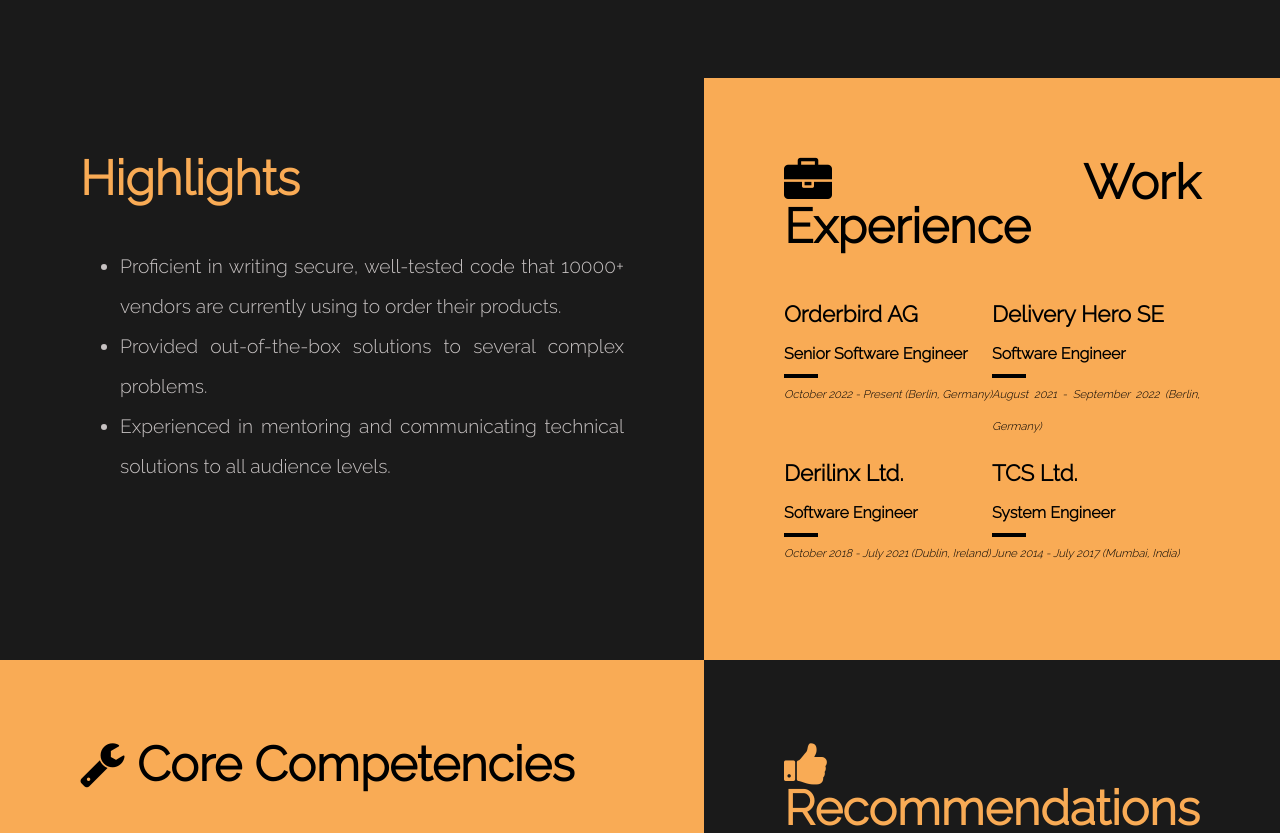
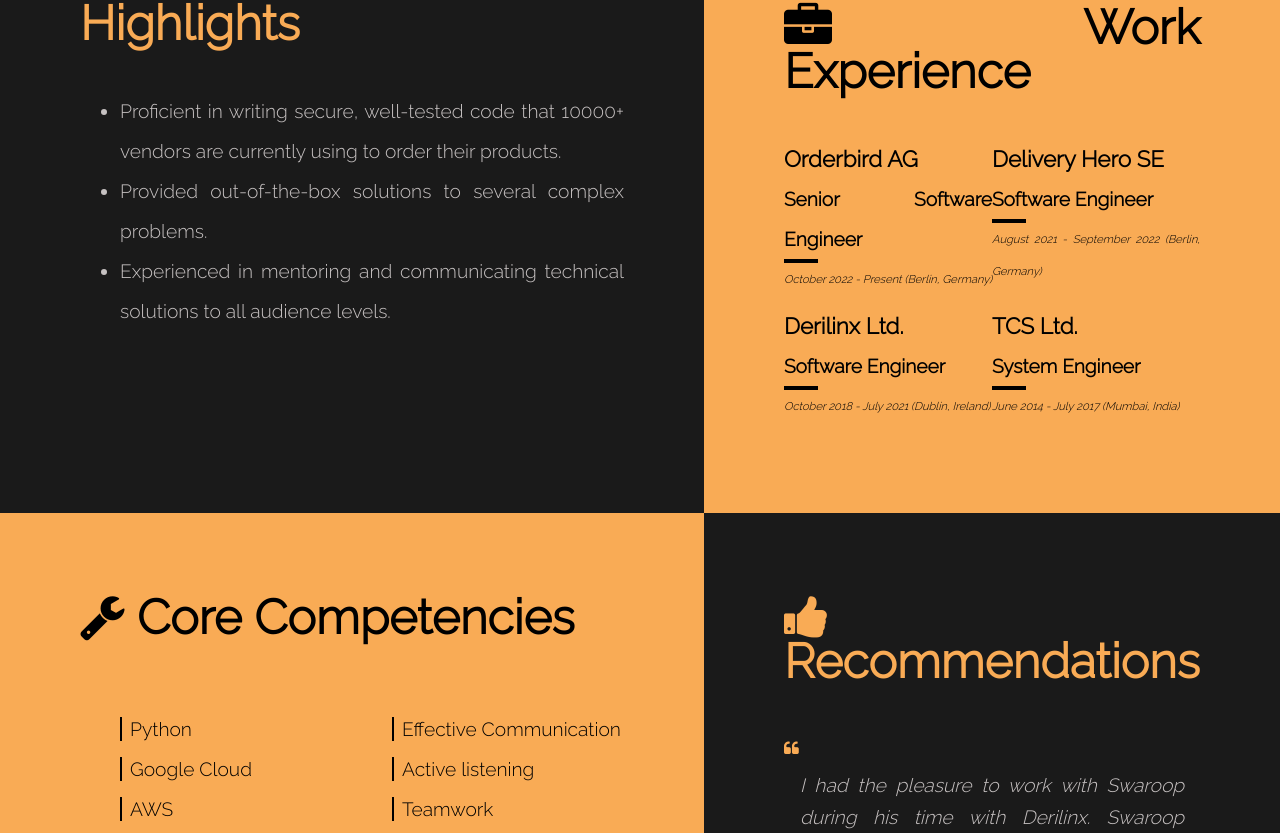
Before and after one commit to ss-bhat/portfolio, a plain HTML site: page index.html in a window 1280 px wide. Shown: the part 877-1710 px from the top of the page. Drawn offline with Linux system fonts and the light colour scheme.

Commit message:
fix css bug

```diff
--- a/index.html
+++ b/index.html
@@ -45,7 +45,8 @@
         .hero .right-section {
             box-sizing: border-box;
             min-width: 45%;
-            padding: 8rem;
+            min-height: 100%;
+            padding: 3rem;
             margin: auto;
         }
         .name-title h1 {
@@ -122,7 +123,6 @@
         }
         .company-section ul {
           list-style: none;
-          padding-right: 3rem;
         }
         .company-section ul li::before {
           content: "";
@@ -178,7 +178,7 @@
             min-width: 100%;
             min-height: 100%;
         }
-        @media (min-width: 320px) and (max-width: 1261px) {
+        @media (min-width: 320px) and (max-width: 1224px) {
             .profile-pic {
                 display: none;
             }
@@ -240,25 +240,25 @@
                     <div class="companies">
                         <div class="company-section">
                             <h3 class="remove-bottom-margin remove-top-margin">Orderbird AG</h3>
-                            <h5 class="remove-top-margin remove-bottom-margin">Senior Software Engineer</h5>
+                            <h4 class="remove-top-margin remove-bottom-margin">Senior Software Engineer</h4>
                             <hr>
                             <p class="remove-top-margin">October 2022 - Present (Berlin, Germany)</p>
                         </div>
                         <div class="company-section">
                             <h3 class="remove-bottom-margin remove-top-margin">Delivery Hero SE</h3>
-                            <h5 class="remove-top-margin remove-bottom-margin">Software Engineer</h5>
+                            <h4 class="remove-top-margin remove-bottom-margin">Software Engineer</h4>
                             <hr>
                             <p class="remove-top-margin">August 2021 - September 2022 (Berlin, Germany)</p>
                         </div>
                         <div class="company-section">
                             <h3 class="remove-bottom-margin remove-top-margin">Derilinx Ltd.</h3>
-                            <h5 class="remove-top-margin remove-bottom-margin">Software Engineer</h5>
+                            <h4 class="remove-top-margin remove-bottom-margin">Software Engineer</h4>
                             <hr>
                             <p class="remove-top-margin">October 2018 - July 2021 (Dublin, Ireland)</p>
                         </div>
                         <div class="company-section">
                             <h3 class="remove-bottom-margin remove-top-margin">TCS Ltd.</h3>
-                            <h5 class="remove-top-margin remove-bottom-margin">System Engineer</h5>
+                            <h4 class="remove-top-margin remove-bottom-margin">System Engineer</h4>
                             <hr>
                             <p class="remove-top-margin">June 2014 - July 2017 (Mumbai, India)</p>
                         </div>
```
